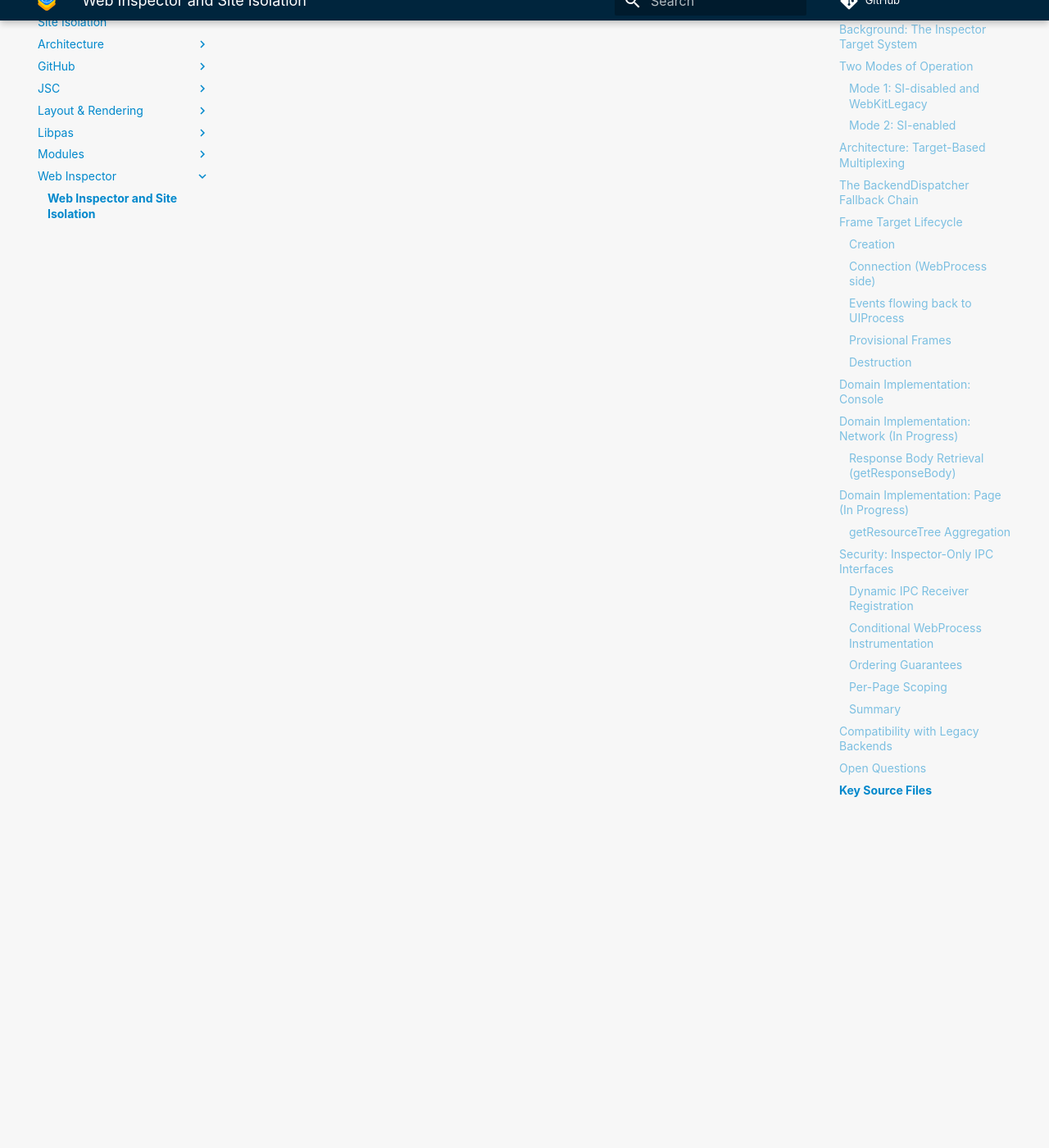
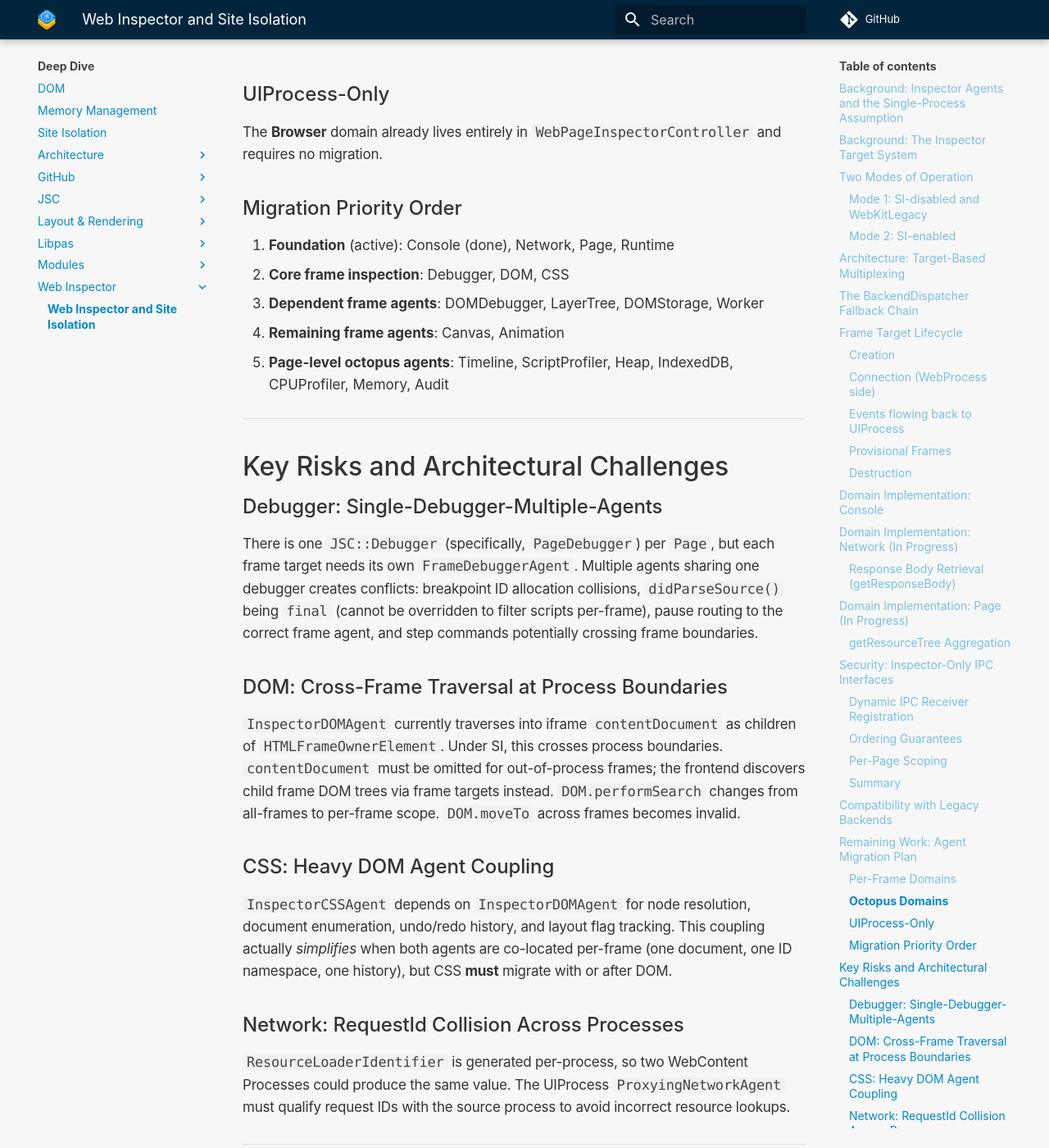
Before and after one commit to WebKit/Documentation, an MkDocs documentation site: the page built from docs/Deep Dive/Web Inspector/SiteIsolationExplainer.md, in a window 1280 px wide and 1400 px high, scrolled down 16290 px. Shown: the whole window at 82% size. Built offline with MkDocs 1.6.1 and Material for MkDocs 9.7.7, drawn with Linux system fonts in a browser that asks for light colours; comment, search, counter and statistics services are not loaded; some of the changed text lies outside the part shown.

Commit message:
Add complete agent migration plan and key risks to SI explainer
Added per-domain migration status tables for all 19 inspector domains,
covering both per-frame (11 domains) and octopus (8 domains) patterns.
Added migration priority ordering and key architectural risks (Debugger
single-VM problem, DOM cross-frame traversal, CSS coupling, Network
RequestId collision).

````diff
--- a/docs/Deep Dive/Web Inspector/SiteIsolationExplainer.md
+++ b/docs/Deep Dive/Web Inspector/SiteIsolationExplainer.md
@@ -19,7 +19,8 @@ provisional navigation — see [Site Isolation](../SiteIsolation.md).
 - [Domain Implementation: Page (In Progress)](#domain-implementation-page-in-progress)
 - [Security: Inspector-Only IPC Interfaces](#security-inspector-only-ipc-interfaces)
 - [Compatibility with Legacy Backends](#compatibility-with-legacy-backends)
-- [Open Questions](#open-questions)
+- [Remaining Work: Agent Migration Plan](#remaining-work-agent-migration-plan)
+- [Key Risks and Architectural Challenges](#key-risks-and-architectural-challenges)
 - [Key Source Files](#key-source-files)
 
 ---
@@ -400,8 +401,7 @@ protectedInspectedPage()->forEachWebContentProcess([&](auto& webProcess, auto pa
 protectedInspectedPage()->forEachWebContentProcess([&](auto& webProcess, auto pageID) {
     webProcess.send(Messages::WebInspectorBackend::DisablePageInstrumentation { }, pageID);
     webProcess.removeMessageReceiver(Messages::ProxyingPageAgent::messageReceiverName(), pageID);
-});
-```
+});```
 
 When Inspector is closed, no handler is registered for these messages. The IPC infrastructure
 rejects any message targeting a non-existent receiver.
@@ -473,12 +473,99 @@ Site-Isolated backend — the frame target abstraction provides uniform addressi
 
 ---
 
-## Open Questions
+## Remaining Work: Agent Migration Plan
 
-1. **DOM domain across process boundaries** — DOM `nodeId` values are process-local integers.
-   Under Site Isolation, nodes from different processes may have colliding IDs. A global
-   identifier scheme (possibly an extension of `InspectorIdentifierRegistry`) is needed before
-   DOM can be migrated to per-frame agents.
+Every inspector protocol domain must be adapted to work under Site Isolation. Each domain
+falls into one of two migration patterns — **per-frame** or **octopus** — based on whether
+its data is inherently scoped to a single frame or presents a unified page-level view.
+
+### Per-Frame Domains
+
+Per-frame domains get a new `Frame*Agent` subclass registered in
+`FrameInspectorController::createLazyAgents()`. Commands route via the target system; events
+flow through `FrontendRouter`. No new IPC is needed. IDs (`NodeId`, `StyleSheetId`, `ScriptId`,
+etc.) are scoped per-target — the wire format doesn't change, but the frontend must pair each
+ID with the target it came from.
+
+| Domain | Status | Notes |
+|--------|--------|-------|
+| **Console** | Done | `FrameConsoleAgent` landed; reference implementation for all per-frame agents |
+| **Runtime** | In progress | `FrameRuntimeAgent` (PR [#59021](https://github.com/WebKit/WebKit/pull/59021)) |
+| **Debugger** | Not started | Blocked on [bug 298909](https://bugs.webkit.org/show_bug.cgi?id=298909); single-debugger-multiple-agents challenge |
+| **DOM** | Not started | Cross-frame traversal must stop at process boundaries |
+| **CSS** | Not started | Must migrate with or after DOM due to tight coupling |
+| **DOMDebugger** | Not started | Depends on DOM + Debugger |
+| **LayerTree** | Not started | Simplest migration; thin agent |
+| **DOMStorage** | Not started | Origin-scoped; self-contained |
+| **Worker** | Not started | Frame-associated; self-contained |
+| **Canvas** | Not started | Has existing base/subclass split |
+| **Animation** | Not started | Requires refactoring before migration |
+
+### Octopus Domains
+
+Octopus domains use a proxy-aggregator architecture: a `*AgentProxy` in each WebContent
+Process captures instrumentation events and forwards them via IPC to a `Proxying*Agent`
+aggregator in the UIProcess. The UIProcess agent handles command dispatch, ID remapping, and
+presents a unified view to the frontend. A `Legacy*Agent` handles the WebKitLegacy
+single-process path.
+
+| Domain | Status | Notes |
+|--------|--------|-------|
+| **Network** | In progress | Core proxy/aggregator exists; commands (`getResponseBody`, etc.) still TODO |
+| **Page** | In progress | Frame lifecycle events wired; `getResourceTree` aggregation still TODO |
+| **Timeline** | Not started | Highest octopus priority; orchestrates sub-instruments |
+| **ScriptProfiler** | Not started | Timeline sub-instrument |
+| **Heap** | Not started | Large snapshot data; heap object ID remapping |
+| **IndexedDB** | Not started | Origin-routed commands |
+| **CPUProfiler** | Not started | `ENABLE(RESOURCE_USAGE)` only |
+| **Memory** | Not started | `ENABLE(RESOURCE_USAGE)` only |
+| **Audit** | Not started | May use target multiplexing instead of full octopus |
+
+### UIProcess-Only
+
+The **Browser** domain already lives entirely in `WebPageInspectorController` and requires
+no migration.
+
+### Migration Priority Order
+
+1. **Foundation** (active): Console (done), Network, Page, Runtime
+2. **Core frame inspection**: Debugger, DOM, CSS
+3. **Dependent frame agents**: DOMDebugger, LayerTree, DOMStorage, Worker
+4. **Remaining frame agents**: Canvas, Animation
+5. **Page-level octopus agents**: Timeline, ScriptProfiler, Heap, IndexedDB, CPUProfiler, Memory, Audit
+
+---
+
+## Key Risks and Architectural Challenges
+
+### Debugger: Single-Debugger-Multiple-Agents
+
+There is one `JSC::Debugger` (specifically, `PageDebugger`) per `Page`, but each frame target
+needs its own `FrameDebuggerAgent`. Multiple agents sharing one debugger creates conflicts:
+breakpoint ID allocation collisions, `didParseSource()` being `final` (cannot be overridden
+to filter scripts per-frame), pause routing to the correct frame agent, and step commands
+potentially crossing frame boundaries.
+
+### DOM: Cross-Frame Traversal at Process Boundaries
+
+`InspectorDOMAgent` currently traverses into iframe `contentDocument` as children of
+`HTMLFrameOwnerElement`. Under SI, this crosses process boundaries. `contentDocument` must be
+omitted for out-of-process frames; the frontend discovers child frame DOM trees via frame
+targets instead. `DOM.performSearch` changes from all-frames to per-frame scope.
+`DOM.moveTo` across frames becomes invalid.
+
+### CSS: Heavy DOM Agent Coupling
+
+`InspectorCSSAgent` depends on `InspectorDOMAgent` for node resolution, document enumeration,
+undo/redo history, and layout flag tracking. This coupling actually *simplifies* when both
+agents are co-located per-frame (one document, one ID namespace, one history), but CSS
+**must** migrate with or after DOM.
+
+### Network: RequestId Collision Across Processes
+
+`ResourceLoaderIdentifier` is generated per-process, so two WebContent Processes could
+produce the same value. The UIProcess `ProxyingNetworkAgent` must qualify request IDs with the
+source process to avoid incorrect resource lookups.
 
 ---
 
````
Also changed, not shown: other parts of docs/Deep Dive/Web Inspector/SiteIsolationExplainer.md (+1 -1 lines).
